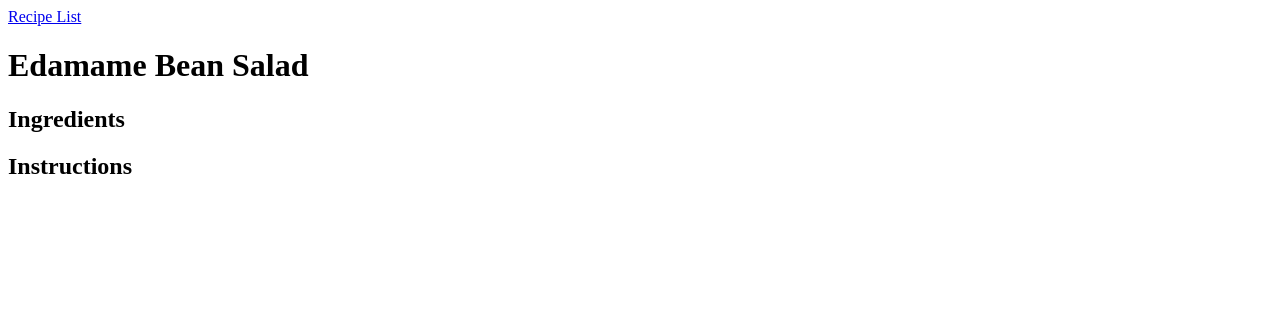
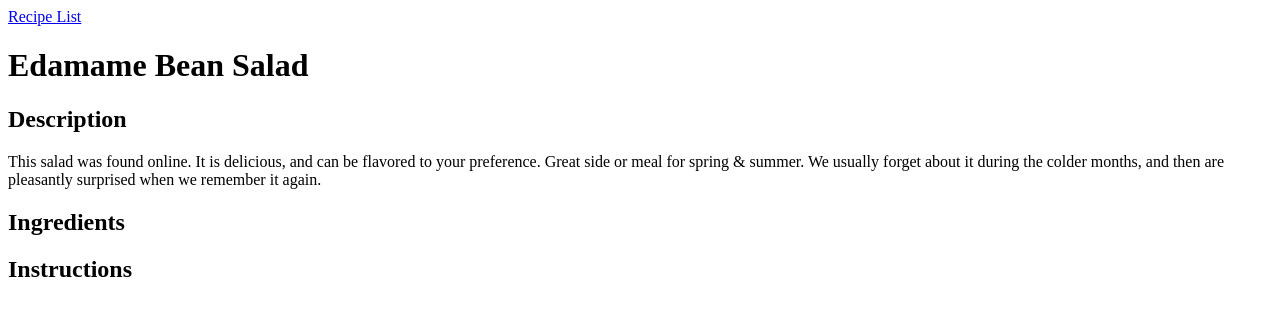
Before and after one commit to klsteege/odin-recipes, a plain HTML site: page recipes/edamame-bean-salad.html in a window 1280 px wide. Drawn offline with Linux system fonts and the light colour scheme.

Commit message:
Add Description paragraph

```diff
--- a/recipes/edamame-bean-salad.html
+++ b/recipes/edamame-bean-salad.html
@@ -8,6 +8,11 @@
             <a href="../index.html">Recipe List</a>
             <br>
             <h1>Edamame Bean Salad</h1>
+                <h2>Description</h2>
+                <p>
+                    This salad was found online. It is delicious, and can be flavored to your preference. Great side or meal for spring & summer.
+                    We usually forget about it during the colder months, and then are pleasantly surprised when we remember it again.
+                </p>
                 <h2>Ingredients</h2>
 
                 <h2>Instructions</h2>
```
